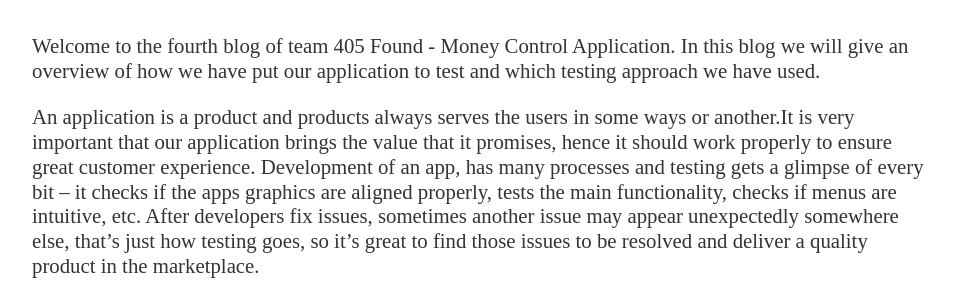
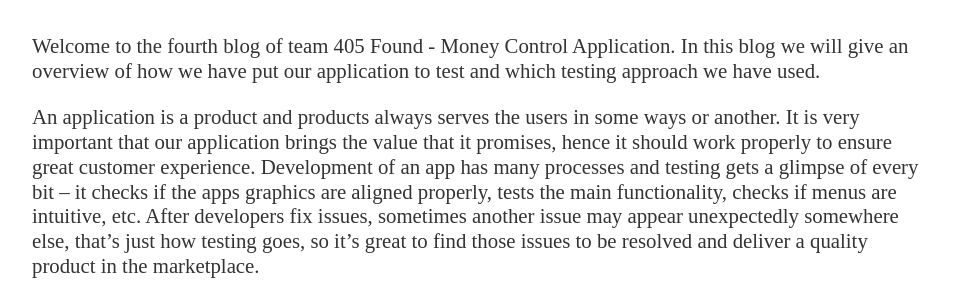
Before and after one commit to NadeemNicoR/TeamProjects, a Jekyll site: the page built from docs/_posts/2019-06-25-ISEE-2019-Beta-Prototype.md, in a window 1280 px wide and 900 px high, scrolled down 743 px. Shown: the part 155-455 px from the top of the window, without its empty margins (160-1113 px from the left). Built offline with Jekyll 4.4.1, drawn with Linux system fonts in a browser that asks for light colours; our own code applies the rules of GitHub Pages for plain Markdown files; a file with an impossible date is left out.

Commit message:
Update 2019-06-25-ISEE-2019-Beta-Prototype.md

```diff
--- a/docs/_posts/2019-06-25-ISEE-2019-Beta-Prototype.md
+++ b/docs/_posts/2019-06-25-ISEE-2019-Beta-Prototype.md
@@ -11,7 +11,7 @@ Welcome to the fourth blog of team 405 Found - Money Control Application. In thi
 
 <p class="justify"/>
 
-An application is a product and products always serves the users in some ways or another.It is very important that our application brings the value that it promises, hence it should work properly to ensure great customer experience. Development of an app, has many processes and testing gets a glimpse of every bit – it checks if the apps graphics are aligned properly, tests the main functionality, checks if menus are intuitive, etc. After developers fix issues, sometimes another issue may appear unexpectedly somewhere else, that’s just how testing goes, so it’s great to find those issues to be resolved and deliver a quality product in the marketplace.
+An application is a product and products always serves the users in some ways or another. It is very important that our application brings the value that it promises, hence it should work properly to ensure great customer experience. Development of an app has many processes and testing gets a glimpse of every bit – it checks if the apps graphics are aligned properly, tests the main functionality, checks if menus are intuitive, etc. After developers fix issues, sometimes another issue may appear unexpectedly somewhere else, that’s just how testing goes, so it’s great to find those issues to be resolved and deliver a quality product in the marketplace.
 <br>
 
 <p class="justify"/>
```
